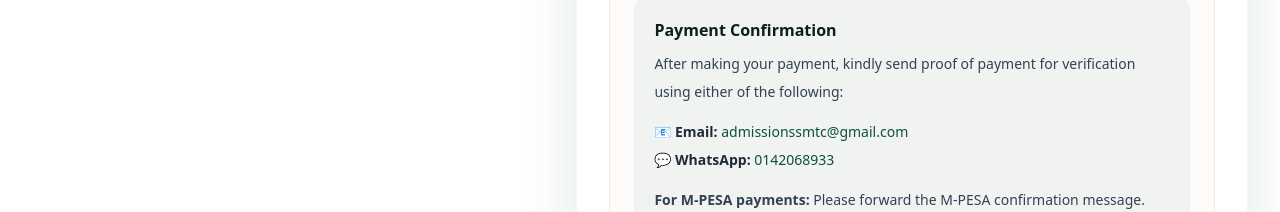
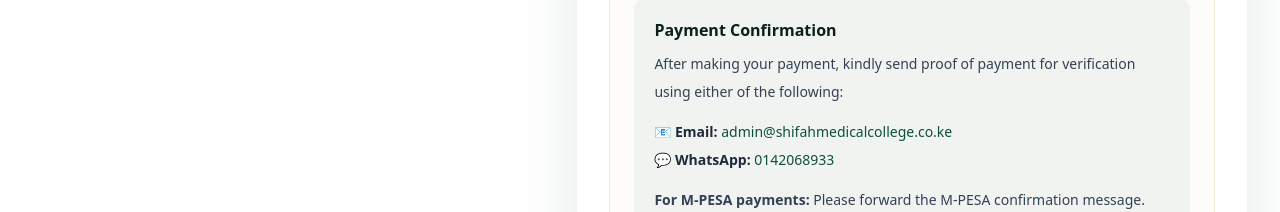
Before and after one commit to majidhawa/shifahmedcollege, a Next.js app: page /apply in a window 1280 px wide. Shown: the part 1700-1912 px from the top of the page. Built offline with nearby package versions, Linux system fonts and the light colour scheme; no server answers.

Commit message:
Update ApplyForm.tsx

```diff
--- a/components/ApplyForm.tsx
+++ b/components/ApplyForm.tsx
@@ -167,7 +167,7 @@
           href="mailto:admissionssmtc@gmail.com"
           className="text-brand-green hover:underline"
         >
-          admissionssmtc@gmail.com
+          admin@shifahmedicalcollege.co.ke
         </a>
       </p>
 
```
